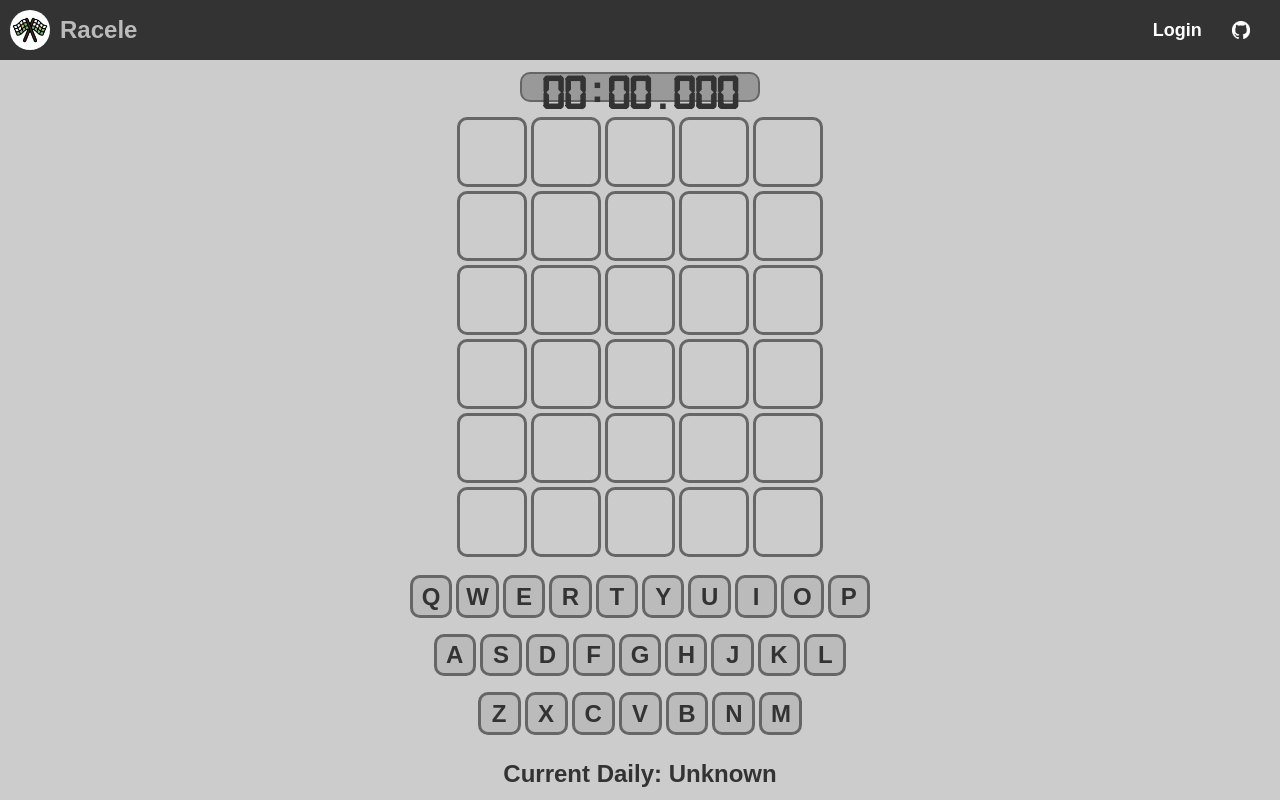
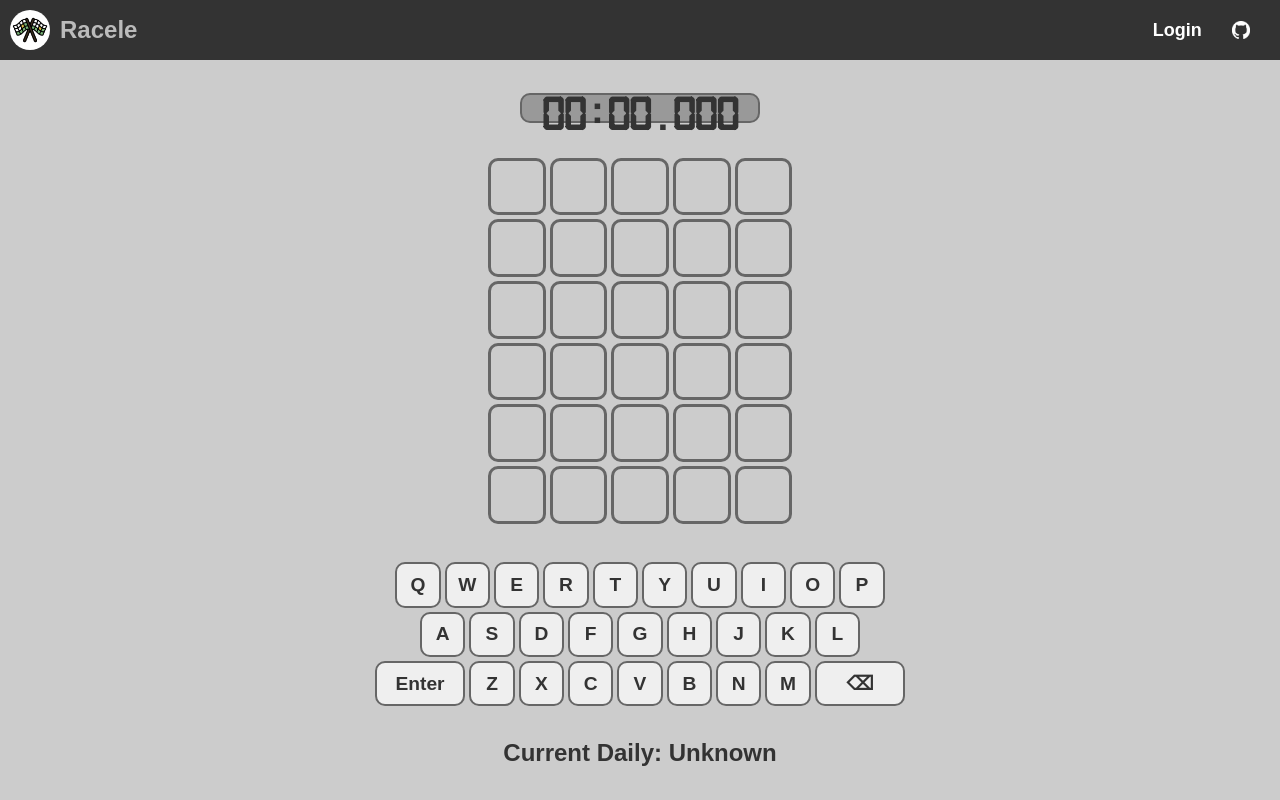
Before and after one commit to racele/frontend, an Angular app: page /daily in a window 1280 px wide. Built offline with nearby package versions, Linux system fonts and the light colour scheme; no server answers.

Commit message:
feat: finish keyboard logic

```diff
--- a/src/app/game/game.component.css
+++ b/src/app/game/game.component.css
@@ -18,7 +18,7 @@ div {
 	align-items: center;
 	display: flex;
 	flex-direction: column;
-	height: 60%;
+	height: 50%;
 }
 
 kbd {
--- a/src/app/game/game.component.html
+++ b/src/app/game/game.component.html
@@ -8,7 +8,9 @@
 	<app-word></app-word>
 	<app-word></app-word>
 </div>
-<app-keyboard></app-keyboard>
+
+<app-keyboard (button)="onkeydown($event)"></app-keyboard>
+
 @if (practice) {
 <button (click)="reset()" [disabled]="initial">Reset (<kbd>Del</kbd>)</button>
 } @else {
--- a/src/app/game/game.component.ts
+++ b/src/app/game/game.component.ts
@@ -12,11 +12,11 @@ import {
 import { ActivatedRoute } from "@angular/router";
 import { WordService } from "../../words/words.service";
 import { Mode, State } from "../../words/words.types";
+import { KeyboardComponent } from "./keyboard/keyboard.component";
 import { WordComponent } from "./word/word.component";
-import { KeyboardComponent } from "./keyboard/keyboard.component";
 
 @Component({
-	imports: [WordComponent,KeyboardComponent],
+	imports: [KeyboardComponent, WordComponent],
 	selector: "app-game",
 	styleUrl: "./game.component.css",
 	templateUrl: "./game.component.html",
@@ -29,11 +29,11 @@ export class GameComponent implements AfterViewInit, OnDestroy, OnInit {
 	@ViewChildren(WordComponent)
 	grid!: QueryList<WordComponent>;
 
+	@ViewChild(KeyboardComponent)
+	keyboard!: KeyboardComponent;
+
 	@ViewChild("timer")
 	timer!: ElementRef<HTMLTimeElement>;
-
-	@ViewChild(KeyboardComponent)
-    keyboard!: KeyboardComponent;
 
 	constructor(route: ActivatedRoute, words: WordService) {
 		this.route = route;
@@ -86,8 +86,8 @@ export class GameComponent implements AfterViewInit, OnDestroy, OnInit {
 	}
 
 	async ngAfterViewInit(): Promise<void> {
-		this.updateWords();
-		this.keyboard.updateKeyboard(this.words.progress.guesses);
+		this.update();
+
 		try {
 			await this.words.load();
 		} catch {
@@ -109,9 +109,9 @@ export class GameComponent implements AfterViewInit, OnDestroy, OnInit {
 		});
 	}
 
-	@HostListener("window:keydown", ["$event"])
-	onkeydown(event: KeyboardEvent): void {
-		const key = event.key.toLowerCase();
+	@HostListener("window:keydown", ["$event.key"])
+	onkeydown(input: string): void {
+		const key = input.toLowerCase();
 
 		if (/^[a-z]$/.test(key)) {
 			this.words.addLetter(key);
@@ -120,7 +120,7 @@ export class GameComponent implements AfterViewInit, OnDestroy, OnInit {
 		} else if (key === "delete" && this.practice) {
 			this.reset();
 		} else if (key === "enter") {
-			this.words.enterGuess() && this.keyboard.updateKeyboard(this.words.progress.guesses);
+			this.words.enterGuess();
 
 			if (this.words.progress.state === State.Loss) {
 				setTimeout(alert, 20, `The solution was: ${this.words.progress.solution?.toUpperCase()}`);
@@ -129,26 +129,30 @@ export class GameComponent implements AfterViewInit, OnDestroy, OnInit {
 			}
 		}
 
-		this.updateWords();
+		this.update();
 	}
 
 	reset(): void {
 		this.words.reset();
-		this.keyboard.initKeyboard();
+
 		if (this.words.last !== null) {
 			alert(`The solution was: ${this.words.last.solution?.toUpperCase()}`);
 			this.words.last = null;
 		}
-		this.updateWords();
+
+		this.update();
 	}
 
-	updateWords(): void {
+	update(): void {
 		const progress = this.words.progress;
 
 		for (const word of this.grid) {
 			const guess = progress.guesses.pop() ?? "";
 			const entered = progress.guesses.length > 0;
+
 			word.setWord(guess, entered, progress.solution);
 		}
+
+		this.keyboard.update();
 	}
 }
--- a/src/app/game/keyboard/keyboard.component.css
+++ b/src/app/game/keyboard/keyboard.component.css
@@ -1,31 +1,49 @@
-.keyboard {
-  display: flex;
-  flex-direction: column;
-  align-items: center;
+:host {
+	align-items: center;
+	display: flex;
+	flex-direction: column;
+	height: 20%;
 }
-.keyboard-row {
-  align-items: center;
-	display: flex;
-	margin: 2px;
-  margin-bottom: 10px;
+
+.big {
+	aspect-ratio: 2;
+}
+
+.gray {
+	background-color: #666;
+	border-color: transparent;
+	color: #fff;
+}
+
+.green {
+	background-color: #393;
+	border-color: transparent;
+	color: #fff;
+}
+
+.yellow {
+	background-color: #c93;
+	border-color: transparent;
+	color: #fff;
 }
 
 button {
-  margin: 5px;
-  padding: 10px;
-  font-size: 16px;
-  cursor: pointer;
-  flex: 1;
+	aspect-ratio: 1;
+	border: 2px solid #666;
+	border-radius: 10px;
+	cursor: pointer;
+	font-size: larger;
+	font-weight: bold;
+	height: 100%;
+	margin: 2px;
 }
-.keyboard-key{
-  align-items: center;
-  aspect-ratio: 1;
-  border: 3px solid #666;
-  border-radius: 10px;
-  display: flex;
-  font-size: x-large;
-  font-weight: bold;
-  height: 100%;
-  justify-content: center;
-  margin: 2px;
+
+button:hover {
+	transform: translateY(2px);
 }
+
+div {
+	display: flex;
+	flex: 1;
+	margin: 2px;
+}
--- a/src/app/game/keyboard/keyboard.component.html
+++ b/src/app/game/keyboard/keyboard.component.html
@@ -1,11 +1,7 @@
-<div class="keyboard">
-  @for (row of keyboardRows; track row){
-    <div class="keyboard-row">
-      @for (key of row; track key){
-        <button [style]="{'background-color': keyColors[key]}" class="keyboard-key">
-          {{ key }}
-        </button>
-      }
-    </div>
-  }
+@for (row of rows; track row) {
+<div>
+	@for (key of row; track key) {
+	<button [className]="classes(key)" (click)="onclick(key)">{{key}}</button>
+	}
 </div>
+}
--- a/src/app/game/keyboard/keyboard.component.ts
+++ b/src/app/game/keyboard/keyboard.component.ts
@@ -1,36 +1,80 @@
-import { Component } from '@angular/core';
+import { Component, EventEmitter, Output } from "@angular/core";
+import { WordService } from "../../../words/words.service";
 
 @Component({
-  selector: 'app-keyboard',
-  templateUrl: './keyboard.component.html',
-  styleUrls: ['./keyboard.component.css']
+	selector: "app-keyboard",
+	styleUrl: "./keyboard.component.css",
+	templateUrl: "./keyboard.component.html",
 })
 export class KeyboardComponent {
-  keyboardRows: string[][] = [
-    ['Q', 'W', 'E', 'R', 'T', 'Y', 'U', 'I', 'O', 'P'],
-    ['A', 'S', 'D', 'F', 'G', 'H', 'J', 'K', 'L'],
-    ['Z', 'X', 'C', 'V', 'B', 'N', 'M']
-  ];
-  keyColors: Record<string, string> = {};
+	@Output()
+	button = new EventEmitter<string>();
 
-  constructor() {
-    // Initialize all key colors to a default, e.g., 'white'
-    this.initKeyboard();
-  }
-  updateKeyboard(guesses: string[]): void {
-    guesses.forEach(guess => {
-      guess.toUpperCase().split('').forEach(letter => {
-        if (this.keyColors[letter] !== undefined) {
-          this.keyColors[letter] = '#666'; // or any other logic to determine the color
-        }
-      });
-    });
-  }
-  initKeyboard(): void {
-    this.keyboardRows.forEach(row => {
-      row.forEach(key => {
-        this.keyColors[key] = '#bbb';
-      });
-    });
-  }
+	colors: Record<string, string> = {};
+	words: WordService;
+
+	rows = [
+		["Q", "W", "E", "R", "T", "Y", "U", "I", "O", "P"],
+		["A", "S", "D", "F", "G", "H", "J", "K", "L"],
+		["Enter", "Z", "X", "C", "V", "B", "N", "M", "\u232b"],
+	];
+
+	constructor(words: WordService) {
+		this.words = words;
+	}
+
+	classes(key: string): string[] {
+		const classes = [];
+		const lower = key.toLowerCase();
+
+		if (key === "Enter" || key === "\u232b") {
+			classes.push("big");
+		}
+
+		if (lower in this.colors) {
+			classes.push(this.colors[lower]);
+		}
+
+		return classes;
+	}
+
+	onclick(key: string): void {
+		if (key === "\u232b") {
+			this.button.emit("Backspace");
+		} else {
+			this.button.emit(key);
+		}
+	}
+
+	update(): void {
+		this.colors = {};
+
+		if (this.words.progress.solution === null) {
+			return;
+		}
+
+		for (const guess of this.words.progress.guesses.slice(1)) {
+			for (let i = 0; i < guess.length; i++) {
+				this.updateLetter(i, guess[i], this.words.progress.solution);
+			}
+		}
+	}
+
+	updateLetter(index: number, letter: string, solution: string): void {
+		if (letter === solution[index]) {
+			this.colors[letter] = "green";
+			return;
+		}
+
+		if (solution.includes(letter) && this.colors[letter] !== "green") {
+			this.colors[letter] = "yellow";
+			return;
+		}
+
+		if (letter in this.colors) {
+			return;
+		}
+
+		this.colors[letter] = "gray";
+	}
 }
--- a/src/words/words.service.ts
+++ b/src/words/words.service.ts
@@ -24,6 +24,7 @@ export class WordService {
 		if (progress === null) {
 			return { date: null, guesses: [""], solution: null, state: State.Initial, time: {} };
 		}
+
 		return JSON.parse(progress);
 	}
 
@@ -38,12 +39,12 @@ export class WordService {
 		this.setProgress(progress);
 	}
 
-	enterGuess(): boolean {
+	enterGuess(): void {
 		const progress = this.progress;
 		const guess = progress.guesses[0];
 
 		if (!this.words?.guessable.includes(guess) && !this.words?.solutions.includes(guess)) {
-			return false;
+			return;
 		}
 
 		const now = Date.now();
@@ -61,7 +62,6 @@ export class WordService {
 
 		progress.guesses.unshift("");
 		this.setProgress(progress);
-		return true;
 	}
 
 	async load(): Promise<void> {
```
Also changed, not shown: 2 other files (tests, documents, lock files or other folders).
